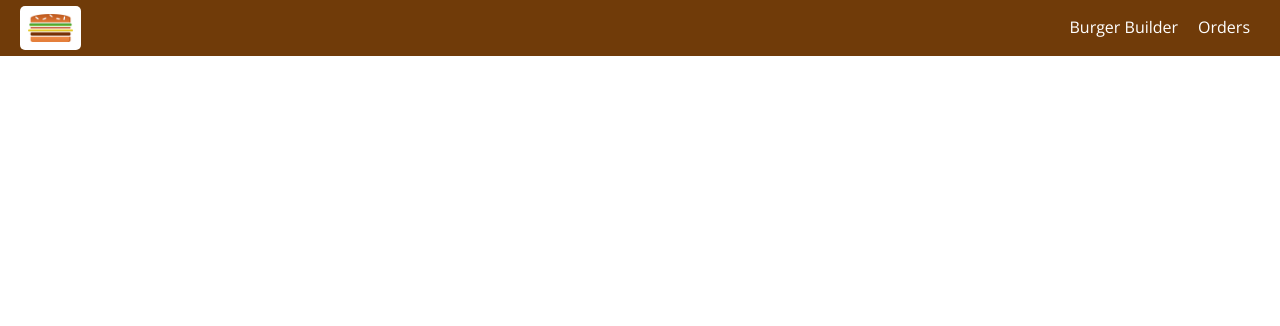
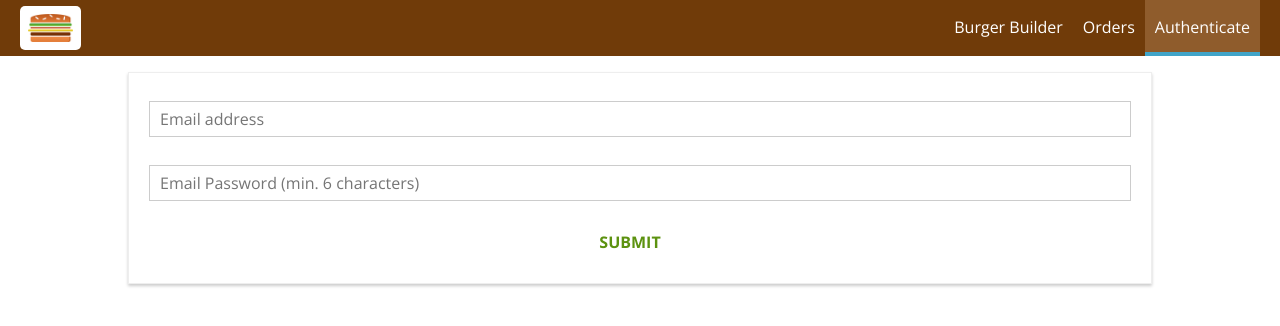
Before and after one commit to vnctwong/react-burger, a React app: page /auth in a window 1280 px wide. Shown: the top 326 px of the page. Built offline with nearby package versions, Linux system fonts and the light colour scheme.

Commit message:
route for auth in nav bar renders

```diff
--- a/src/App.js
+++ b/src/App.js
@@ -5,6 +5,7 @@ import Layout from '../src/hoc/Layout/Layout';
 import BurgerBuilder from './containers/BurgerBuilder/BurgerBuilder';
 import Checkout from './containers/Checkout/Checkout';
 import Orders from './containers/Orders/Orders';
+import Auth from './containers/Auth/Auth';
 
 class App extends Component {
   render() {
@@ -14,6 +15,7 @@ class App extends Component {
           <Switch>
             <Route path='/checkout' component={Checkout} />
             <Route path='/orders' component={Orders} />
+            <Route path='/auth' component={Auth} />
             <Route path='/' exact component={BurgerBuilder} />
           </Switch>
         </Layout>
--- a/src/components/Navigation/NavigationItems/NavigationItems.js
+++ b/src/components/Navigation/NavigationItems/NavigationItems.js
@@ -7,6 +7,7 @@ const navigationItems = () => (
   <ul className={classes.NavigationItems}>
     <NavigationItem link='/' >Burger Builder</NavigationItem>
     <NavigationItem link='/orders'>Orders</NavigationItem>
+    <NavigationItem link='/auth'>Authenticate</NavigationItem>
   </ul>
 );
 
--- /dev/null
+++ b/src/containers/Auth/Auth.css
@@ -0,0 +1,15 @@
+.Auth {
+  margin: 20px auto;
+  width:  80%;
+  text-align: center;
+  box-shadow: 0 2px 3px #ccc;
+  border: 1px solid #eee;
+  padding: 10px;
+  box-sizing: border-box;
+}
+
+@media (min-width: 600px) {
+  .ContactData {
+    width: 500px;
+  }
+}
--- a/src/containers/Auth/Auth.js
+++ b/src/containers/Auth/Auth.js
@@ -2,12 +2,17 @@ import React, { Component } from 'react';
 
 import Input from '../../components/UI/Input/Input';
 import Button from '../../components/UI/Button/Button';
+import classes from './Auth.css';
 
 class Auth extends Component {
   state = {
     controls: {
       email: {
-        elementType: 'email', elementConfig: { type: 'text', placeholder: 'Email address' },
+        elementType: 'email',
+        elementConfig: {
+          type: 'text',
+          placeholder: 'Email address'
+        },
         value: '',
         validation: {
           required: true,
@@ -36,10 +41,10 @@ class Auth extends Component {
 
   render() {
     const formElementsArray = [];
-    for (let key in this.state.orderForm) {
+    for (let key in this.state.controls) {
       formElementsArray.push({
         id: key,
-        config: this.state.orderForm[key]
+        config: this.state.controls[key]
       });
     };
 
@@ -52,10 +57,10 @@ class Auth extends Component {
         invalid={formElement.config.touched && !formElement.config.valid}
         shouldValidate={formElement.config.validation}
         changed={(event) => this.inputChangedHandler(event, formElement.id)} />
-    ))
+    ));
 
     return (
-      <div>
+      <div className={classes.Auth}>
         <form>
           {form}
           <Button btnType='Success'>SUBMIT</Button>
```
